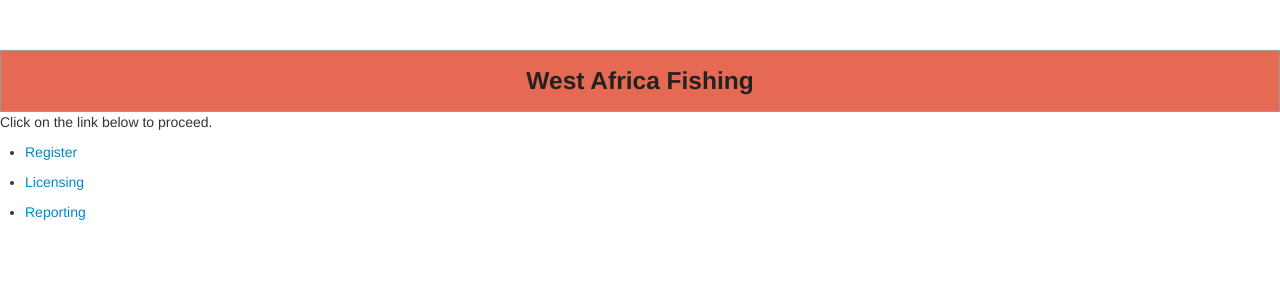
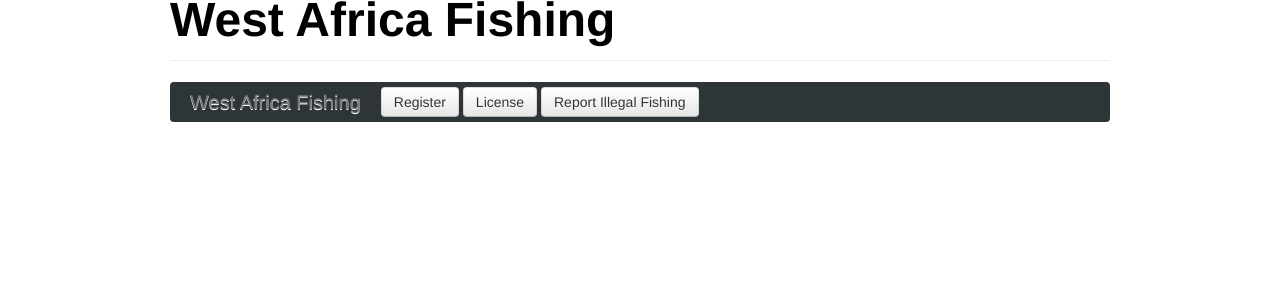
Before and after one commit to dcarrot2/fishackathon, a Django app: page / in a window 1280 px wide. Shown: the top 300 px of the page. Run offline with Django 3.2, Linux system fonts and the light colour scheme; parts of the project's set-up code (start-up, migrations or seed data) failed here and were passed over; some libraries are stand-ins or nearby versions.

Commit message:
Commit before merge

```diff
--- a/fishackathon/templates/registration/base.html
+++ b/fishackathon/templates/registration/base.html
@@ -1,6 +1,5 @@
 <!DOCTYPE html>
 {% load static %}
-
 <html>
 	<head>
 	<meta name="viewport" content="width=device-width, initial-scale=1.0">
--- a/fishackathon/templates/reporting/check.html
+++ b/fishackathon/templates/reporting/check.html
@@ -1,65 +1,43 @@
 
 <!DOCTYPE html>
+{% load static %}
 
-{% load static %}
 <html lang="en">
-  <head>
-    <meta charset="utf-8">
-    <meta http-equiv="X-UA-Compatible" content="IE=edge">
-    <meta name="viewport" content="width=device-width, initial-scale=1">
-    <meta name="description" content="">
-    <meta name="author" content="">
-    <link rel="shortcut icon" href="../../assets/ico/favicon.ico">
+<head>
+	<title>West Africa Fishing</title>
 
-    <title>Starter Template for Bootstrap</title>
-
-    <!-- Bootstrap core CSS -->
-    <link href= "{% static 'css/bootstrap.min.css' %}"  rel="stylesheet">
+	<link rel = "stylesheet" type = "text/css" href =  "{% static 'css/bootstrap.min.css' %}"/>
 
 
-    <!-- Custom styles for this template -->
-    <link href= "{% static 'registration/starter-template.css' %}" rel="stylesheet">
+	<link rel = "stylesheet" type = "text/css" href = "{% static 'css/style.css' %}"/>
+</head>
+<body>
+	<div class = "container">
+		<div class = "row">
+			<div class = "span12">
+				<h4> <p><font size="10" color="black">West Africa Fishing</font></p></h4><hr/>
+					<div class = "navbar">
+						<div class = "navbar-inner">
+							  <a class="brand" href="#">West Africa Fishing</a>
+							  <div class="choices">
+								  <button class="btn">Register</button>
+								  <button class="btn">License</button>
+								  <button class="btn">Report Illegal Fishing</button>
+							  </div>
 
-  </head>
-
-  <body>
-
-    <div class="navbar navbar-inverse navbar-fixed-top" role="navigation">
-      <div class="container">
-        <div class="navbar-header">
-          <button type="button" class="navbar-toggle" data-toggle="collapse" data-target=".navbar-collapse">
-            <span class="sr-only">Toggle navigation</span>
-            <span class="icon-bar"></span>
-            <span class="icon-bar"></span>
-            <span class="icon-bar"></span>
-          </button>
-          <a class="navbar-brand" href="#">Project name</a>
-        </div>
-        <div class="collapse navbar-collapse">
-          <ul class="nav navbar-nav">
-            <li class="active"><a href="#">Home</a></li>
-            <li><a href="#about">About</a></li>
-            <li><a href="#contact">Contact</a></li>
-          </ul>
-        </div><!--/.nav-collapse -->
-      </div>
-    </div>
-
-    <div class="container">
-
-      <div class="starter-template">
-        <h1>Bootstrap starter template</h1>
-        <p class="lead">Use this document as a way to quickly start any new project.<br> All you get is this text and a mostly barebones HTML document.</p>
-      </div>
-
-    </div><!-- /.container -->
+            			</div>
+            		</div>
+          		</div>
+			</div>
+		</div>
 
 
     <!-- Bootstrap core JavaScript
     ================================================== -->
-    <!-- Placed at the end of the document so the pages load faster -->
+    <!-- Placed at the end of the document so the pages load faster
 
     <script src="{% static 'js/jquery-2.1.1.min.js' %}"></script>
     <script src="{% static 'js/bootstrap.min.js' %}"></script>
+
   </body>
 </html>
--- a/registration/views.py
+++ b/registration/views.py
@@ -2,8 +2,12 @@ from django.shortcuts import render
 
 # Create your views here.
 
+#def index(request):
+#return render(request, "registration/base.html")
+
+
 def index(request):
-    return render(request, "registration/base.html")
+    return render(request, "reporting/check.html")
 
 def registration(request):
     return render(request, "registration/register.html")
```
